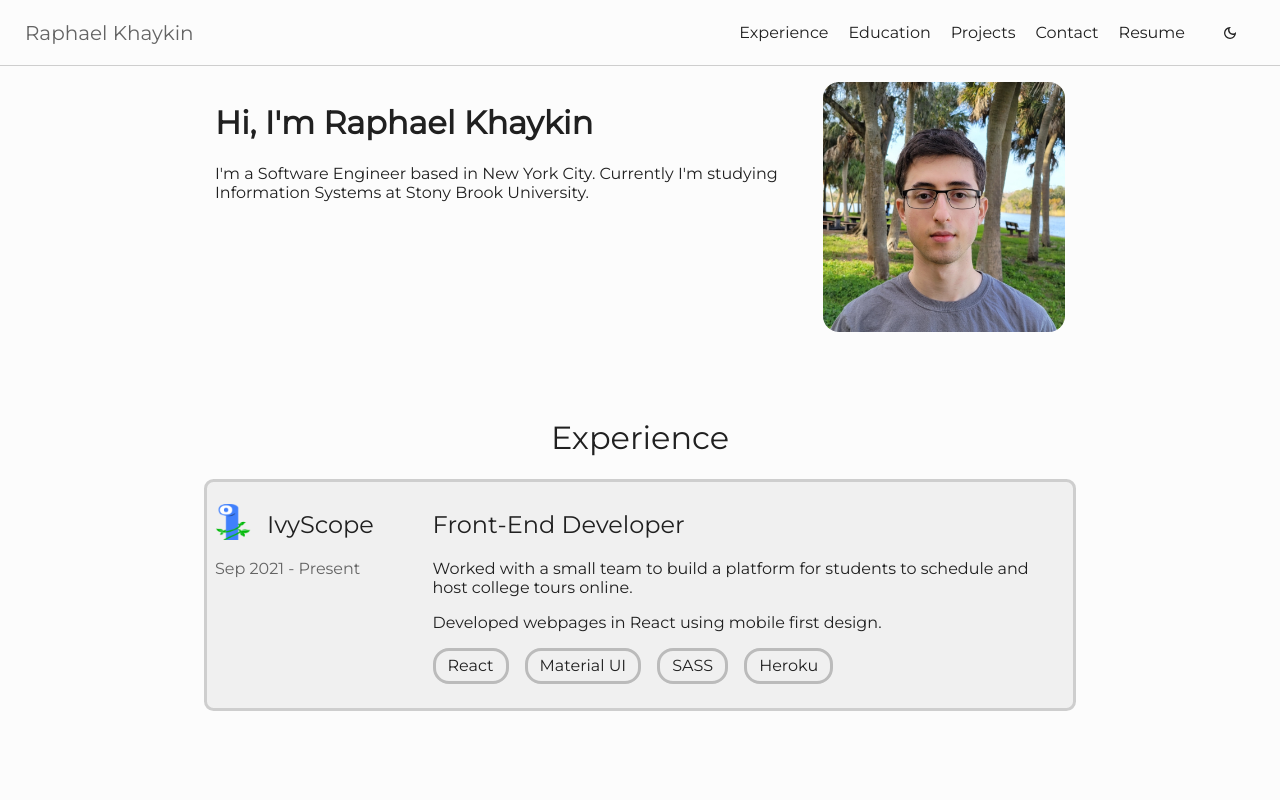
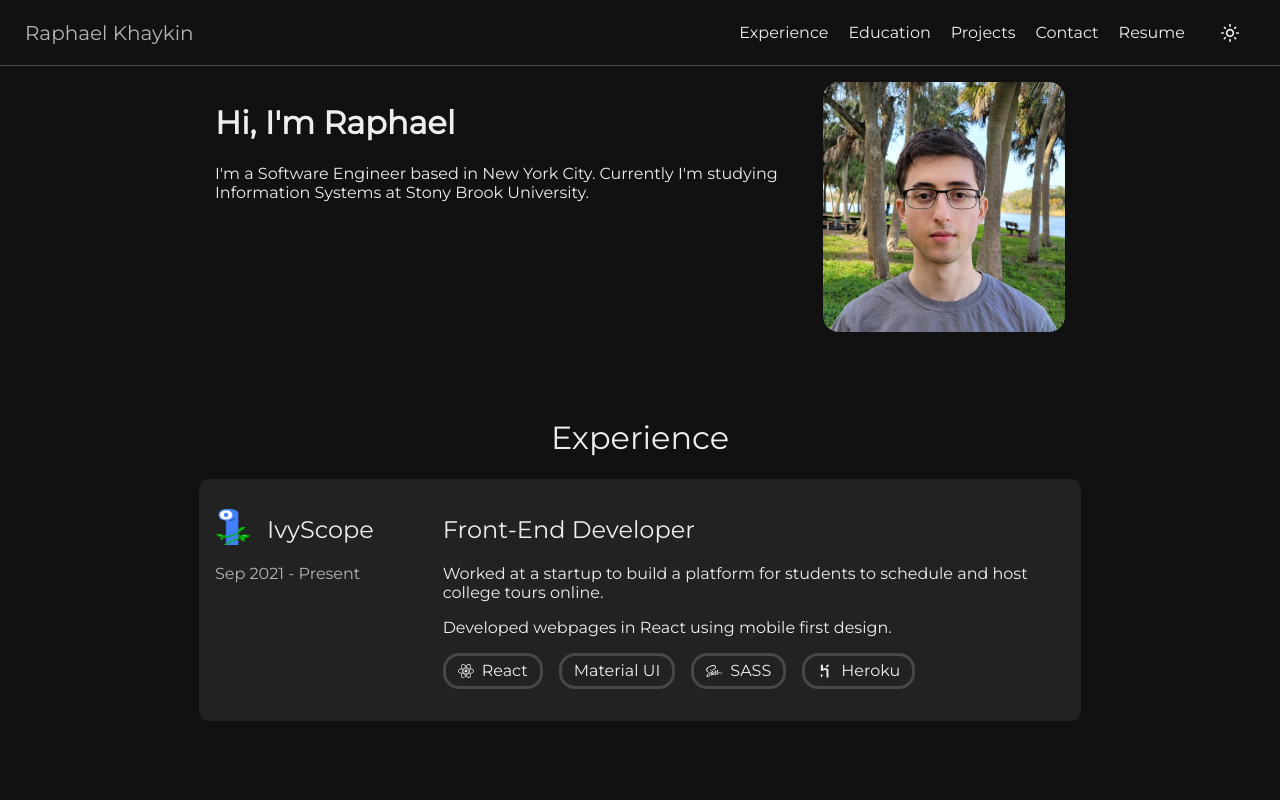
Before and after one commit to RaphaelKhy/personal-website, a React (Create React App) app: page / in a window 1280 px wide. Shown: the top 800 px of the page. Built offline with nearby package versions, Linux system fonts and the light colour scheme; a web font is replaced by a local one.

Commit message:
added technology icons

```diff
--- a/src/App.js
+++ b/src/App.js
@@ -6,7 +6,7 @@ import Body from "./components/Body";
 import GlobalStyle from "./components/styles/Global";
 
 function App() {
-  const [theme, setTheme] = useState(lightTheme);
+  const [theme, setTheme] = useState(darkTheme);
   const [isTransition, setIsTransition] = useState(false);
   const handleToggle = () => {
     theme === lightTheme ? setTheme(darkTheme) : setTheme(lightTheme);
--- a/src/components/About.js
+++ b/src/components/About.js
@@ -5,7 +5,7 @@ export default function About(props) {
   return (
     <StyledAbout id="about" isTransition={props.isTransition}>
       <div className="aboutMeText">
-        <h1>Hi, I'm Raphael Khaykin</h1>
+        <h1>Hi, I'm Raphael</h1>
         <p>
           I'm a Software Engineer based in New York City. Currently I'm studying
           Information Systems at Stony Brook University.
--- a/src/components/Experience.js
+++ b/src/components/Experience.js
@@ -46,7 +46,7 @@ const experienceData = [
     dates: "Sep 2021 - Present",
     role: "Front-End Developer",
     body: [
-      "Worked with a small team to build a platform for students to schedule and host college tours online.",
+      "Worked at a startup to build a platform for students to schedule and host college tours online.",
       "Developed webpages in React using mobile first design.",
     ],
     techStack: ["React", "Material UI", "SASS", "Heroku"],
--- a/src/components/TechStack.js
+++ b/src/components/TechStack.js
@@ -1,11 +1,28 @@
 import { StyledTechStack } from "./styles/TechStack.styled";
-
+import { FaReact } from "react-icons/fa";
+import { FaSass } from "react-icons/fa";
+import { DiHeroku } from "react-icons/di";
+import { DiJavascript1 } from "react-icons/di";
+import { BsBootstrap } from "react-icons/bs";
+import { DiJqueryLogo } from "react-icons/di";
 export default function TechStack(props) {
   return (
     <StyledTechStack isTransition={props.isTransition}>
       {props.technologies.map((technology) => (
-        <p>{technology}</p>
+        <p>
+          {technologyIcons[technology]}
+          {technology}
+        </p>
       ))}
     </StyledTechStack>
   );
 }
+
+const technologyIcons = {
+  React: <FaReact size={"1rem"}></FaReact>,
+  SASS: <FaSass size={"1rem"}></FaSass>,
+  Heroku: <DiHeroku size={"1rem"}></DiHeroku>,
+  JavaScript: <DiJavascript1 size={"1rem"}></DiJavascript1>,
+  Bootstrap: <BsBootstrap size={"1rem"}></BsBootstrap>,
+  jQuery: <DiJqueryLogo size={"1rem"}></DiJqueryLogo>,
+};
--- a/src/components/Themes.js
+++ b/src/components/Themes.js
@@ -1,4 +1,11 @@
-import { grayDark, gray, blue, blueDark } from "@radix-ui/colors";
+import {
+  grayDark,
+  gray,
+  blue,
+  blueDark,
+  sky,
+  slateDark,
+} from "@radix-ui/colors";
 
 export const globalTheme = {
   borders: false,
@@ -23,7 +30,6 @@ export const darkTheme = {
     lowContrastText: grayDark.gray11,
     highContrastText: grayDark.gray12,
     select: blueDark.blue6,
-    logoShadow: blueDark.blue8,
   },
 };
 
@@ -44,6 +50,26 @@ export const lightTheme = {
     lowContrastText: gray.gray11,
     highContrastText: gray.gray12,
     select: blue.blue6,
-    logoShadow: blue.blue6,
   },
 };
+
+// export const darkTheme = {
+//   showBorders: globalTheme.borders,
+//   transitionTime: globalTheme.transitionTime,
+//   menuTime: globalTheme.menuTime,
+//   colors: {
+//     ...grayDark,
+//     ...blueDark,
+//     ...sky,
+//     ...slateDark,
+
+//     AppBg: slateDark.slate1,
+//     elementBg: slateDark.slate4,
+//     hoveredElementBg: slateDark.slate4,
+//     elementBorder: slateDark.slate7,
+//     hoveredElementBorder: slateDark.slate8,
+//     solidBg: slateDark.slate8,
+//     lowContrastText: sky.sky3,
+//     highContrastText: sky.sky3,
+//   },
+// };
--- a/src/components/styles/Card.styled.js
+++ b/src/components/styles/Card.styled.js
@@ -5,10 +5,10 @@ export const StyledCard = styled.div`
   display: flex;
   justify-content: center;
   background-color: ${(props) => props.theme.colors.elementBg};
-  border-style: solid;
-  border-color: ${(props) => props.theme.colors.elementBorder};
+  /* border-style: solid;
+  border-color: ${(props) => props.theme.colors.elementBorder}; */
   border-radius: 0.6rem;
-  padding: 0.5rem;
+  padding: 1rem;
   max-width: 850px;
   ${(props) => displayBorders(props.theme, "yellow")}
   align-self: center;
@@ -20,6 +20,6 @@ export const StyledCard = styled.div`
 
   :hover {
     /* background-color: ${(props) => props.theme.colors.hoveredElementBg}; */
-    border-color: ${(props) => props.theme.colors.hoveredElementBorder};
+    /* border-color: ${(props) => props.theme.colors.hoveredElementBorder}; */
   }
 `;
--- a/src/components/styles/Menu.styled.js
+++ b/src/components/styles/Menu.styled.js
@@ -44,8 +44,8 @@ export const StyledMenu = styled.div`
         ${(props) => (props.isTransition ? props.theme.transitionTime : "0s")};
     }
     #svg {
-      height: 1rem;
-      width: 1rem;
+      height: 20px;
+      width: 20px;
     }
   }
 `;
--- a/src/components/styles/TechStack.styled.js
+++ b/src/components/styles/TechStack.styled.js
@@ -6,6 +6,7 @@ export const StyledTechStack = styled.div`
   column-gap: 1rem;
   p {
     display: flex;
+    column-gap: 0.5rem;
     justify-content: center;
     align-items: center;
     margin-top: 0px;
@@ -14,11 +15,16 @@ export const StyledTechStack = styled.div`
     padding-right: 12px;
     border-radius: 16px;
     border-style: solid;
-    border-color: ${(props) => props.theme.colors.hoveredElementBorder};
+    border-color: ${(props) => props.theme.colors.elementBorder};
     color: ${(props) => props.theme.colors.highContrastText};
     transition: border-color
         ${(props) => (props.isTransition ? props.theme.transitionTime : "0s")},
       color
         ${(props) => (props.isTransition ? props.theme.transitionTime : "0s")};
+    svg {
+      color: ${(props) => props.theme.colors.highContrastText};
+      transition: color
+        ${(props) => (props.isTransition ? props.theme.transitionTime : "0s")};
+    }
   }
 `;
```
